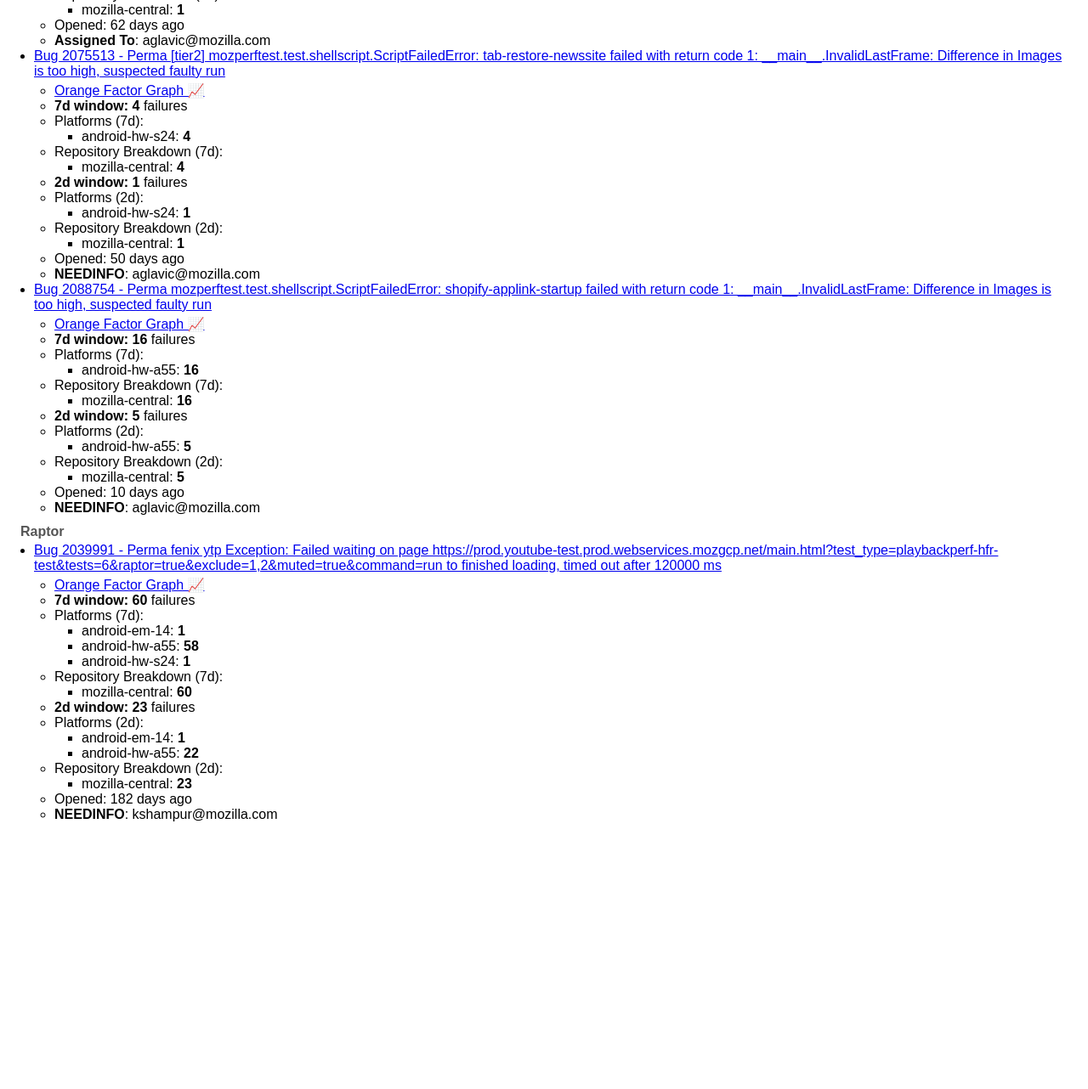
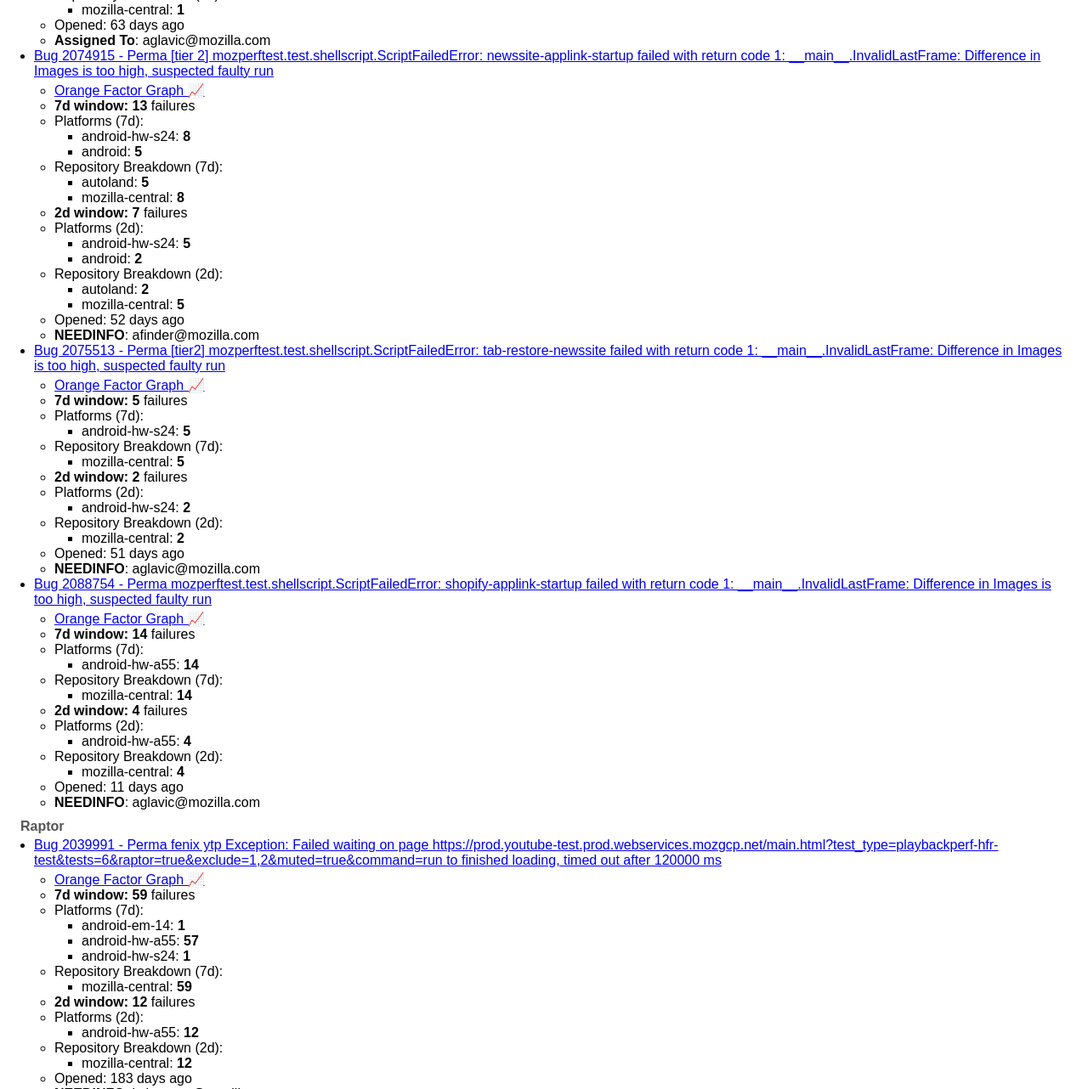
Before and after one commit to 92kns/perftest_triage_report, a plain HTML site: page index.html in a window 1280 px wide. Shown: the part 436-1718 px from the top of the page at 85% size. Before the commit the page ends 1428 px from the top, so only its background shows below. Drawn offline with Linux system fonts and the light colour scheme.

Commit message:
deploy: e6268db85a138a57d462970a4b24746301efaec9

```diff
--- a/index.html
+++ b/index.html
@@ -14,7 +14,7 @@ ul.subdetails { list-style: square; padding-left: 2em; margin: 0; }
 </head><body>
 
 <p style="font-size: 0.9em; color: #666; user-select: none;">
-  Last updated: 2026-11-14 15:24 UTC |
+  Last updated: 2026-11-15 15:57 UTC |
 <a href="https://github.com/92kns/perftest_triage_report/issues" target="_blank" style="font-size: 0.9em;">
   🐞 File an issue on GitHub
 </a>
@@ -33,16 +33,16 @@ ul.subdetails { list-style: square; padding-left: 2em; margin: 0; }
         <li>
           <a href="https://bugzilla.mozilla.org/show_bug.cgi?id=2071660" target="_blank">Bug 2071660 - Perma [tier 2] mozperftest.test.shellscript.ScriptFailedError: applink-startup-navigation-start failed with return code 1: Exception: Failed multiple retries with: Expected to match 1 process start string but matched 0</a>
           <ul class="details">
-            <li><a href="https://treeherder.mozilla.org/intermittent-failures/bugdetails?startday=2026-11-07&amp;endday=2026-11-14&amp;tree=all&amp;bug=2071660" target="_blank">Orange Factor Graph 📈</a></li>
-            <li><b>7d window:</b> <b>3</b> failures</li>
+            <li><a href="https://treeherder.mozilla.org/intermittent-failures/bugdetails?startday=2026-11-08&amp;endday=2026-11-15&amp;tree=all&amp;bug=2071660" target="_blank">Orange Factor Graph 📈</a></li>
+            <li><b>7d window:</b> <b>4</b> failures</li>
 
               <li>Platforms (7d):
-                <ul class="subdetails"><li>android-hw-a55: 1</li><li>android-hw-s24: 2</li></ul>
+                <ul class="subdetails"><li>android-hw-a55: 1</li><li>android-hw-s24: 3</li></ul>
               </li>
 
 
               <li>Repository Breakdown (7d):
-                <ul class="subdetails"><li>autoland: 1</li><li>mozilla-central: 2</li></ul>
+                <ul class="subdetails"><li>autoland: 1</li><li>mozilla-central: 3</li></ul>
               </li>
 
             <li><b>2d window:</b> <b>1</b> failures</li>
@@ -56,39 +56,71 @@ ul.subdetails { list-style: square; padding-left: 2em; margin: 0; }
                 <ul class="subdetails"><li>mozilla-central: 1</li></ul>
               </li>
 
-            <li>Opened: 62 days ago</li>
+            <li>Opened: 63 days ago</li>
             <li><b>Assigned To</b>: aglavic@mozilla.com</li>
 
           </ul>
         </li>
 
         <li>
-          <a href="https://bugzilla.mozilla.org/show_bug.cgi?id=2075513" target="_blank">Bug 2075513 - Perma [tier2] mozperftest.test.shellscript.ScriptFailedError: tab-restore-newssite failed with return code 1: __main__.InvalidLastFrame: Difference in Images is too high, suspected faulty run</a>
+          <a href="https://bugzilla.mozilla.org/show_bug.cgi?id=2074915" target="_blank">Bug 2074915 - Perma [tier 2] mozperftest.test.shellscript.ScriptFailedError: newssite-applink-startup failed with return code 1: __main__.InvalidLastFrame: Difference in Images is too high, suspected faulty run</a>
           <ul class="details">
-            <li><a href="https://treeherder.mozilla.org/intermittent-failures/bugdetails?startday=2026-11-07&amp;endday=2026-11-14&amp;tree=all&amp;bug=2075513" target="_blank">Orange Factor Graph 📈</a></li>
-            <li><b>7d window:</b> <b>4</b> failures</li>
+            <li><a href="https://treeherder.mozilla.org/intermittent-failures/bugdetails?startday=2026-11-08&amp;endday=2026-11-15&amp;tree=all&amp;bug=2074915" target="_blank">Orange Factor Graph 📈</a></li>
+            <li><b>7d window:</b> <b>13</b> failures</li>
 
               <li>Platforms (7d):
-                <ul class="subdetails"><li>android-hw-s24: 4</li></ul>
+                <ul class="subdetails"><li>android-hw-s24: 8</li><li>android: 5</li></ul>
               </li>
 
 
               <li>Repository Breakdown (7d):
-                <ul class="subdetails"><li>mozilla-central: 4</li></ul>
+                <ul class="subdetails"><li>autoland: 5</li><li>mozilla-central: 8</li></ul>
               </li>
 
-            <li><b>2d window:</b> <b>1</b> failures</li>
+            <li><b>2d window:</b> <b>7</b> failures</li>
 
               <li>Platforms (2d):
-                <ul class="subdetails"><li>android-hw-s24: 1</li></ul>
+                <ul class="subdetails"><li>android-hw-s24: 5</li><li>android: 2</li></ul>
               </li>
 
 
               <li>Repository Breakdown (2d):
-                <ul class="subdetails"><li>mozilla-central: 1</li></ul>
+                <ul class="subdetails"><li>autoland: 2</li><li>mozilla-central: 5</li></ul>
               </li>
 
-            <li>Opened: 50 days ago</li>
+            <li>Opened: 52 days ago</li>
+
+            <li><b>NEEDINFO</b>: afinder@mozilla.com</li>
+          </ul>
+        </li>
+
+        <li>
+          <a href="https://bugzilla.mozilla.org/show_bug.cgi?id=2075513" target="_blank">Bug 2075513 - Perma [tier2] mozperftest.test.shellscript.ScriptFailedError: tab-restore-newssite failed with return code 1: __main__.InvalidLastFrame: Difference in Images is too high, suspected faulty run</a>
+          <ul class="details">
+            <li><a href="https://treeherder.mozilla.org/intermittent-failures/bugdetails?startday=2026-11-08&amp;endday=2026-11-15&amp;tree=all&amp;bug=2075513" target="_blank">Orange Factor Graph 📈</a></li>
+            <li><b>7d window:</b> <b>5</b> failures</li>
+
+              <li>Platforms (7d):
+                <ul class="subdetails"><li>android-hw-s24: 5</li></ul>
+              </li>
+
+
+              <li>Repository Breakdown (7d):
+                <ul class="subdetails"><li>mozilla-central: 5</li></ul>
+              </li>
+
+            <li><b>2d window:</b> <b>2</b> failures</li>
+
+              <li>Platforms (2d):
+                <ul class="subdetails"><li>android-hw-s24: 2</li></ul>
+              </li>
+
+
+              <li>Repository Breakdown (2d):
+                <ul class="subdetails"><li>mozilla-central: 2</li></ul>
+              </li>
+
+            <li>Opened: 51 days ago</li>
 
             <li><b>NEEDINFO</b>: aglavic@mozilla.com</li>
           </ul>
@@ -97,30 +129,30 @@ ul.subdetails { list-style: square; padding-left: 2em; margin: 0; }
         <li>
           <a href="https://bugzilla.mozilla.org/show_bug.cgi?id=2088754" target="_blank">Bug 2088754 - Perma mozperftest.test.shellscript.ScriptFailedError: shopify-applink-startup failed with return code 1: __main__.InvalidLastFrame: Difference in Images is too high, suspected faulty run</a>
           <ul class="details">
-            <li><a href="https://treeherder.mozilla.org/intermittent-failures/bugdetails?startday=2026-11-07&amp;endday=2026-11-14&amp;tree=all&amp;bug=2088754" target="_blank">Orange Factor Graph 📈</a></li>
-            <li><b>7d window:</b> <b>16</b> failures</li>
+            <li><a href="https://treeherder.mozilla.org/intermittent-failures/bugdetails?startday=2026-11-08&amp;endday=2026-11-15&amp;tree=all&amp;bug=2088754" target="_blank">Orange Factor Graph 📈</a></li>
+            <li><b>7d window:</b> <b>14</b> failures</li>
 
               <li>Platforms (7d):
-                <ul class="subdetails"><li>android-hw-a55: 16</li></ul>
+                <ul class="subdetails"><li>android-hw-a55: 14</li></ul>
               </li>
 
 
               <li>Repository Breakdown (7d):
-                <ul class="subdetails"><li>mozilla-central: 16</li></ul>
+                <ul class="subdetails"><li>mozilla-central: 14</li></ul>
               </li>
 
-            <li><b>2d window:</b> <b>5</b> failures</li>
+            <li><b>2d window:</b> <b>4</b> failures</li>
 
               <li>Platforms (2d):
-                <ul class="subdetails"><li>android-hw-a55: 5</li></ul>
+                <ul class="subdetails"><li>android-hw-a55: 4</li></ul>
               </li>
 
 
               <li>Repository Breakdown (2d):
-                <ul class="subdetails"><li>mozilla-central: 5</li></ul>
+                <ul class="subdetails"><li>mozilla-central: 4</li></ul>
               </li>
 
-            <li>Opened: 10 days ago</li>
+            <li>Opened: 11 days ago</li>
 
             <li><b>NEEDINFO</b>: aglavic@mozilla.com</li>
           </ul>
@@ -136,30 +168,30 @@ ul.subdetails { list-style: square; padding-left: 2em; margin: 0; }
         <li>
           <a href="https://bugzilla.mozilla.org/show_bug.cgi?id=2039991" target="_blank">Bug 2039991 - Perma fenix ytp Exception: Failed waiting on page https://prod.youtube-test.prod.webservices.mozgcp.net/main.html?test_type=playbackperf-hfr-test&amp;tests=6&amp;raptor=true&amp;exclude=1,2&amp;muted=true&amp;command=run to finished loading, timed out after 120000 ms</a>
           <ul class="details">
-            <li><a href="https://treeherder.mozilla.org/intermittent-failures/bugdetails?startday=2026-11-07&amp;endday=2026-11-14&amp;tree=all&amp;bug=2039991" target="_blank">Orange Factor Graph 📈</a></li>
-            <li><b>7d window:</b> <b>60</b> failures</li>
+            <li><a href="https://treeherder.mozilla.org/intermittent-failures/bugdetails?startday=2026-11-08&amp;endday=2026-11-15&amp;tree=all&amp;bug=2039991" target="_blank">Orange Factor Graph 📈</a></li>
+            <li><b>7d window:</b> <b>59</b> failures</li>
 
               <li>Platforms (7d):
-                <ul class="subdetails"><li>android-em-14: 1</li><li>android-hw-a55: 58</li><li>android-hw-s24: 1</li></ul>
+                <ul class="subdetails"><li>android-em-14: 1</li><li>android-hw-a55: 57</li><li>android-hw-s24: 1</li></ul>
               </li>
 
 
               <li>Repository Breakdown (7d):
-                <ul class="subdetails"><li>mozilla-central: 60</li></ul>
+                <ul class="subdetails"><li>mozilla-central: 59</li></ul>
               </li>
 
-            <li><b>2d window:</b> <b>23</b> failures</li>
+            <li><b>2d window:</b> <b>12</b> failures</li>
 
               <li>Platforms (2d):
-                <ul class="subdetails"><li>android-em-14: 1</li><li>android-hw-a55: 22</li></ul>
+                <ul class="subdetails"><li>android-hw-a55: 12</li></ul>
               </li>
 
 
               <li>Repository Breakdown (2d):
-                <ul class="subdetails"><li>mozilla-central: 23</li></ul>
+                <ul class="subdetails"><li>mozilla-central: 12</li></ul>
               </li>
 
-            <li>Opened: 182 days ago</li>
+            <li>Opened: 183 days ago</li>
 
             <li><b>NEEDINFO</b>: kshampur@mozilla.com</li>
           </ul>
```
